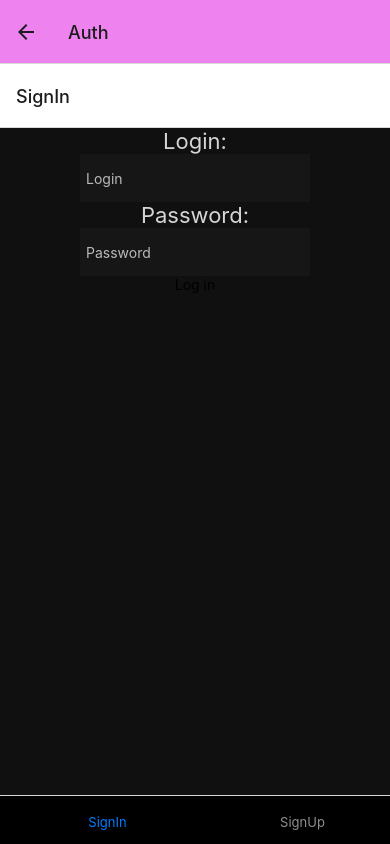
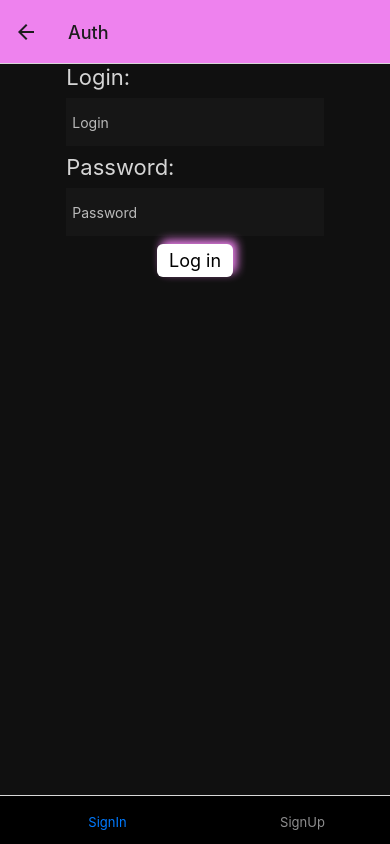
Before and after one commit to meliphyra-ux/react-native-practice, a React Native app: screen /Auth in a window 390 px wide. Built offline with nearby package versions, Linux system fonts and the light colour scheme.

Commit message:
Made nested navigation in Main.tsx & created fake auth using Context API

```diff
--- a/components/Navigation.tsx
+++ b/components/Navigation.tsx
@@ -25,7 +25,9 @@ const Navigation = () => {
     <NavigationContainer>
       <RootStack.Navigator screenOptions={headerStyles}>
         {isLoggedIn ? (
-          <RootStack.Screen name="Main" component={Main} />
+          <RootStack.Group>
+            <RootStack.Screen name="Main" component={Main} />
+          </RootStack.Group>
         ) : (
           <RootStack.Group>
             <RootStack.Screen name="Welcome" component={Welcome} />
--- a/components/Video.tsx
+++ b/components/Video.tsx
@@ -1,5 +1,14 @@
+import {useNavigation} from '@react-navigation/native';
 import React from 'react';
-import {Image, StyleSheet, View, Text} from 'react-native';
+import {
+  Image,
+  StyleSheet,
+  View,
+  Text,
+  TouchableWithoutFeedback,
+} from 'react-native';
+import {NativeStackNavigationProp} from '@react-navigation/native-stack';
+import {StoriesStackParams} from '../screens/Main';
 
 type Video = {
   imgUrl: string;
@@ -9,9 +18,19 @@ type Video = {
 };
 
 const Video = ({video}: {video: Video}) => {
+  const navigation =
+    useNavigation<NativeStackNavigationProp<StoriesStackParams>>();
   return (
     <View style={styles.videoContainer}>
-      <Image source={{uri: video.imgUrl}} style={styles.videoImage} />
+      <TouchableWithoutFeedback
+        style={{flex: 1}}
+        onPress={() =>
+          navigation.navigate('Video', {
+            title: video.title,
+          })
+        }>
+        <Image source={{uri: video.imgUrl}} style={styles.videoImage} />
+      </TouchableWithoutFeedback>
       <View style={styles.videoInformation}>
         <Text style={[styles.videoInformationText, {fontSize: 18}]}>
           {video.title}
--- a/screens/Auth.tsx
+++ b/screens/Auth.tsx
@@ -25,6 +25,7 @@ const Auth = () => {
             position: 'absolute',
             backgroundColor: '#000',
           },
+          headerShown: false,
         }}>
         <AuthTabs.Screen name="SignIn" component={SignIn} />
         <AuthTabs.Screen name="SignUp" component={SignUp} />
--- a/screens/Main.tsx
+++ b/screens/Main.tsx
@@ -10,8 +10,29 @@ import Stories from '../tabs/Main/Stories';
 import LogoSvg from '../components/LogoSvg';
 
 import {container} from '../assets/styles/container';
+import {createNativeStackNavigator} from '@react-navigation/native-stack';
+import Video from './Video';
 
 const MainTabs = createBottomTabNavigator();
+// To work with nested navigating use: NavigatorScreenParams<NameOfStackParams>
+
+export type StoriesStackParams = {
+  Stories: undefined;
+  Video: {
+    title: string;
+  };
+};
+
+const StoriesStack = createNativeStackNavigator<StoriesStackParams>();
+
+const StoriesStackScreen = () => {
+  return (
+    <StoriesStack.Navigator screenOptions={{headerShown: false}}>
+      <StoriesStack.Screen name="Stories" component={Stories} />
+      <StoriesStack.Screen name="Video" component={Video} />
+    </StoriesStack.Navigator>
+  );
+};
 
 const Main = () => {
   return (
@@ -23,9 +44,10 @@ const Main = () => {
           options={{headerShown: false}}
         />
         <MainTabs.Screen
-          name="Stories"
-          component={Stories}
+          name="StoriesStack"
+          component={StoriesStackScreen}
           options={{
+            title: 'Stories',
             headerShown: false,
             tabBarIcon: () => <LogoSvg />,
           }}
--- /dev/null
+++ b/screens/Video.tsx
@@ -0,0 +1,18 @@
+import React from 'react';
+import {SafeAreaView, Text} from 'react-native';
+import {container} from '../assets/styles/container';
+import {NativeStackScreenProps} from '@react-navigation/native-stack';
+import {StoriesStackParams} from './Main';
+
+type Props = NativeStackScreenProps<StoriesStackParams, 'Video'>;
+
+const Video = ({route}: Props) => {
+  const {title} = route.params;
+  return (
+    <SafeAreaView style={container.container}>
+      <Text style={{color: 'white'}}>{title}</Text>
+    </SafeAreaView>
+  );
+};
+
+export default Video;
--- a/tabs/Auth/SignIn.tsx
+++ b/tabs/Auth/SignIn.tsx
@@ -4,7 +4,7 @@ import {
   View,
   Text,
   StyleSheet,
-  TouchableHighlight,
+  TouchableOpacity,
 } from 'react-native';
 import {container} from '../../assets/styles/container';
 import {AuthContext, loginUser} from '../../contexts/AuthContext';
@@ -21,7 +21,7 @@ const SignIn = () => {
   });
   const {dispatch} = useContext(AuthContext);
   return (
-    <View style={[container.container, {alignItems: 'center'}]}>
+    <View style={[container.container, {alignItems: 'center', rowGap: 8}]}>
       <Text style={styles.inputLabel}>Login:</Text>
       <TextInput
         placeholder="Login"
@@ -42,7 +42,8 @@ const SignIn = () => {
           setUserCredentials(state => ({...state, password}));
         }}
       />
-      <TouchableHighlight
+      <TouchableOpacity
+        style={styles.button}
         onPress={() => {
           if (
             fakeUser.email === userCredentials.email &&
@@ -51,8 +52,8 @@ const SignIn = () => {
             dispatch(loginUser());
           }
         }}>
-        <Text>Log in</Text>
-      </TouchableHighlight>
+        <Text style={{fontSize: 18}}>Log in</Text>
+      </TouchableOpacity>
     </View>
   );
 };
@@ -63,12 +64,26 @@ const styles = StyleSheet.create({
   inputLabel: {
     color: '#d5d5d5',
     fontSize: 22,
+    width: '66%',
   },
   input: {
+    width: '66%',
     backgroundColor: '#161616',
     color: '#d5d5d5',
     padding: 6,
     fontSize: 14,
     flexBasis: 48,
   },
+  button: {
+    backgroundColor: '#fff',
+    paddingHorizontal: 12,
+    paddingVertical: 6,
+    borderRadius: 6,
+    shadowColor: 'violet',
+    shadowOffset: {
+      width: 4,
+      height: -4,
+    },
+    shadowRadius: 10,
+  },
 });
```
